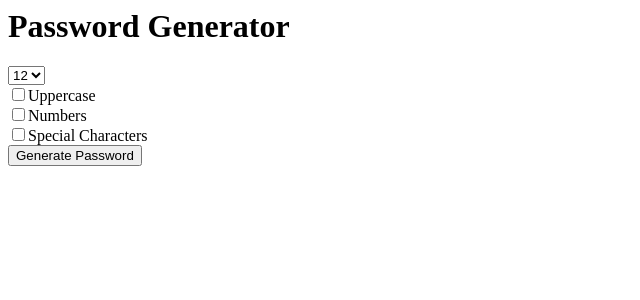
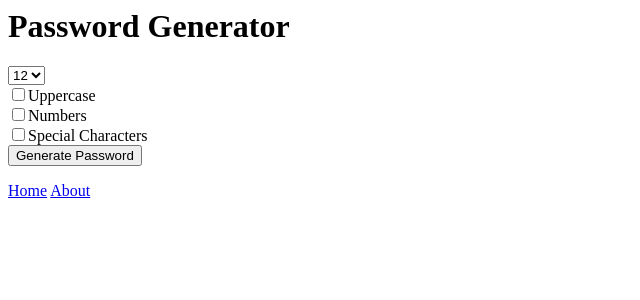
Before and after one commit to ethompson750/pw_gen, a Django app: page / in a window 1280 px wide. Shown: the top 300 px of the page, without its empty margins (0-640 px from the left). Run offline with Django 3.2, Linux system fonts and the light colour scheme.

Commit message:
Added about page

```diff
--- a/password_generator/generator/templates/generator/home.html
+++ b/password_generator/generator/templates/generator/home.html
@@ -25,3 +25,6 @@
     <br>
     <input type="submit" value="Generate Password">
 </form>
+
+<a href={% url 'home' %}>Home</a>
+<a href={% url 'about' %}>About</a>
--- a/password_generator/generator/templates/generator/password.html
+++ b/password_generator/generator/templates/generator/password.html
@@ -1,3 +1,4 @@
 <h1>Your password is:</h1>
 <h2>{{ password }}</h2>
 <a href={% url 'home' %}>Home</a>
+<a href={% url 'about' %}>About</a>
--- a/password_generator/generator/views.py
+++ b/password_generator/generator/views.py
@@ -4,7 +4,10 @@ import random
 
 # Create your views here.
 def home(request):
-    return render(request, 'generator/home.html', {'password':'vq13498qregb'})
+    return render(request, 'generator/home.html')
+
+def about(request):
+    return render(request, 'generator/about.html')
 
 def password(request):
     characters = list('abcdefghijklmnopqrstuvwxyz')
--- a/password_generator/password_generator/urls.py
+++ b/password_generator/password_generator/urls.py
@@ -20,6 +20,7 @@ from generator import views
 
 urlpatterns = [
     path('', views.home, name='home'),
+    path('about/', views.about, name='about'),
     path('generatepassword/', views.password, name='password'),
     path('admin/', admin.site.urls),
 ]
```
Also changed, not shown: password_generator/generator/templates/generator/about.html (+9 -0 lines).
